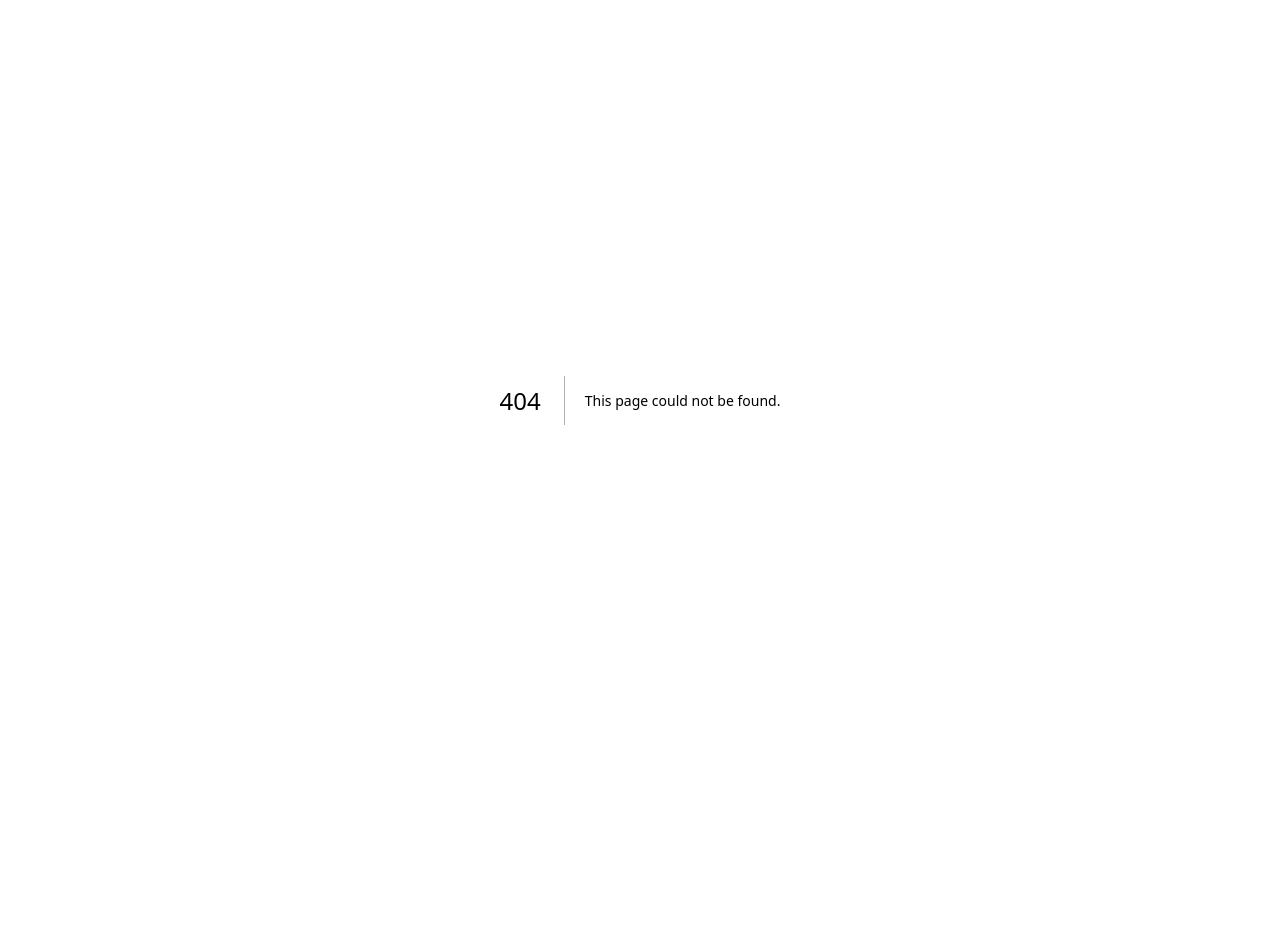
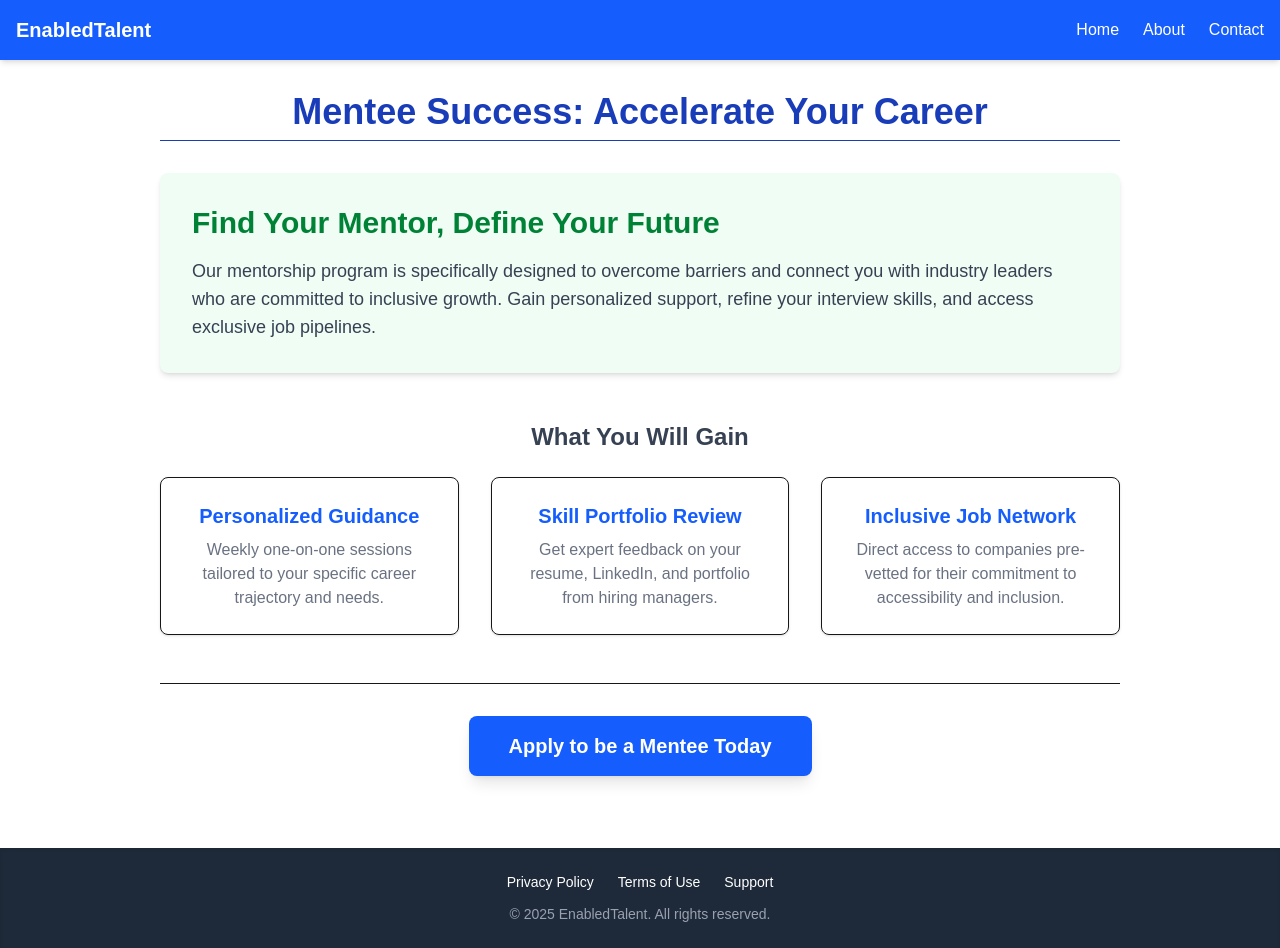
Before and after one commit to tjameel/EnabledTalent, a Next.js app: page /talent in a window 1280 px wide. Before the commit this address had no page. Before the commit the page ends 800 px from the top, so only its background shows below. Built offline with nearby package versions, Linux system fonts and the light colour scheme.

Commit message:
Finalized all five pages (Talent and Employers) for project submission.

```diff
--- /dev/null
+++ b/app/employers/page.tsx
@@ -0,0 +1,68 @@
+import Navbar from "../components/Navbar";
+import Footer from "../components/Footer";
+
+// Employers Page: Focuses on the benefits for companies (Mentors).
+export default function Employers() {
+  return (
+    <div className="min-h-screen flex flex-col">
+      <Navbar />
+
+      <main className="flex-grow container mx-auto p-8 max-w-5xl">
+
+        {/* Main Header */}
+        <h1 className="text-4xl font-extrabold mb-8 text-indigo-800 border-b pb-2 text-center">
+          Partner with Us: Invest in Inclusive Talent
+        </h1>
+
+        {/* Hero Section */}
+        <section className="bg-indigo-50 p-8 rounded-lg shadow-md mb-12" tabIndex={0}>
+          <h2 className="text-3xl font-semibold mb-4 text-indigo-700">
+            The Strategic Advantage of Inclusive Mentorship
+          </h2>
+          <p className="text-lg text-gray-700">
+            Engage your leaders as mentors and gain a direct pipeline to highly-skilled disabled professionals. Our program enhances your corporate social responsibility, boosts employee engagement, and solves talent shortages simultaneously.
+          </p>
+        </section>
+
+        {/* Key Benefits Grid */}
+        <section className="mb-12">
+          <h2 className="text-2xl font-bold mb-6 text-gray-700 text-center">
+            Employer Benefits
+          </h2>
+          <div className="grid md:grid-cols-3 gap-8 text-center">
+            {/* Benefit 1 */}
+            <div className="p-6 border rounded-lg shadow-sm">
+              <h3 className="text-xl font-bold mb-2 text-green-600">Talent Pipeline</h3>
+              <p className="text-gray-500">
+                Pre-screened, motivated candidates with in-demand skills, ready to transition into your workforce.
+              </p>
+            </div>
+            {/* Benefit 2 */}
+            <div className="p-6 border rounded-lg shadow-sm">
+              <h3 className="text-xl font-bold mb-2 text-green-600">Leadership Development</h3>
+              <p className="text-gray-500">
+                Your employees gain valuable coaching and leadership skills as mentors.
+              </p>
+            </div>
+            {/* Benefit 3 */}
+            <div className="p-6 border rounded-lg shadow-sm">
+              <h3 className="text-xl font-bold mb-2 text-green-600">Enhanced Diversity Score</h3>
+              <p className="text-gray-500">
+                Demonstrate a commitment to DEI that resonates with customers and investors.
+              </p>
+            </div>
+          </div>
+        </section>
+
+        {/* Call to Action Button */}
+        <div className="text-center pt-8 border-t">
+          <button className="bg-indigo-600 text-white px-10 py-4 rounded-lg text-xl font-bold hover:bg-indigo-700 transition shadow-lg">
+            Request Partnership Details
+          </button>
+        </div>
+      </main>
+
+      <Footer />
+    </div>
+  );
+}
--- /dev/null
+++ b/app/talent/page.tsx
@@ -0,0 +1,67 @@
+import Navbar from "../components/Navbar";
+import Footer from "../components/Footer";
+
+// Talent Page: Focuses on the benefits and opportunities for Mentees (disabled professionals/job seekers).
+export default function Talent() {
+  return (
+    <div className="min-h-screen flex flex-col">
+      <Navbar />
+
+      <main className="flex-grow container mx-auto p-8 max-w-5xl">
+        {/* Main Header */}
+        <h1 className="text-4xl font-extrabold mb-8 text-blue-800 border-b pb-2 text-center">
+          Mentee Success: Accelerate Your Career
+        </h1>
+
+        {/* Hero Section */}
+        <section className="bg-green-50 p-8 rounded-lg shadow-md mb-12" tabIndex={0}>
+          <h2 className="text-3xl font-semibold mb-4 text-green-700">
+            Find Your Mentor, Define Your Future
+          </h2>
+          <p className="text-lg text-gray-700">
+            Our mentorship program is specifically designed to overcome barriers and connect you with industry leaders who are committed to inclusive growth. Gain personalized support, refine your interview skills, and access exclusive job pipelines.
+          </p>
+        </section>
+
+        {/* Core Benefits Grid */}
+        <section className="mb-12">
+          <h2 className="text-2xl font-bold mb-6 text-gray-700 text-center">
+            What You Will Gain
+          </h2>
+          <div className="grid md:grid-cols-3 gap-8 text-center">
+            {/* Benefit 1 */}
+            <div className="p-6 border rounded-lg shadow-sm">
+              <h3 className="text-xl font-bold mb-2 text-blue-600">Personalized Guidance</h3>
+              <p className="text-gray-500">
+                Weekly one-on-one sessions tailored to your specific career trajectory and needs.
+              </p>
+            </div>
+            {/* Benefit 2 */}
+            <div className="p-6 border rounded-lg shadow-sm">
+              <h3 className="text-xl font-bold mb-2 text-blue-600">Skill Portfolio Review</h3>
+              <p className="text-gray-500">
+                Get expert feedback on your resume, LinkedIn, and portfolio from hiring managers.
+              </p>
+            </div>
+            {/* Benefit 3 */}
+            <div className="p-6 border rounded-lg shadow-sm">
+              <h3 className="text-xl font-bold mb-2 text-blue-600">Inclusive Job Network</h3>
+              <p className="text-gray-500">
+                Direct access to companies pre-vetted for their commitment to accessibility and inclusion.
+              </p>
+            </div>
+          </div>
+        </section>
+
+        {/* Call to Action Button */}
+        <div className="text-center pt-8 border-t">
+          <button className="bg-blue-600 text-white px-10 py-4 rounded-lg text-xl font-bold hover:bg-blue-700 transition shadow-lg">
+            Apply to be a Mentee Today
+          </button>
+        </div>
+      </main>
+
+      <Footer />
+    </div>
+  );
+}
```
